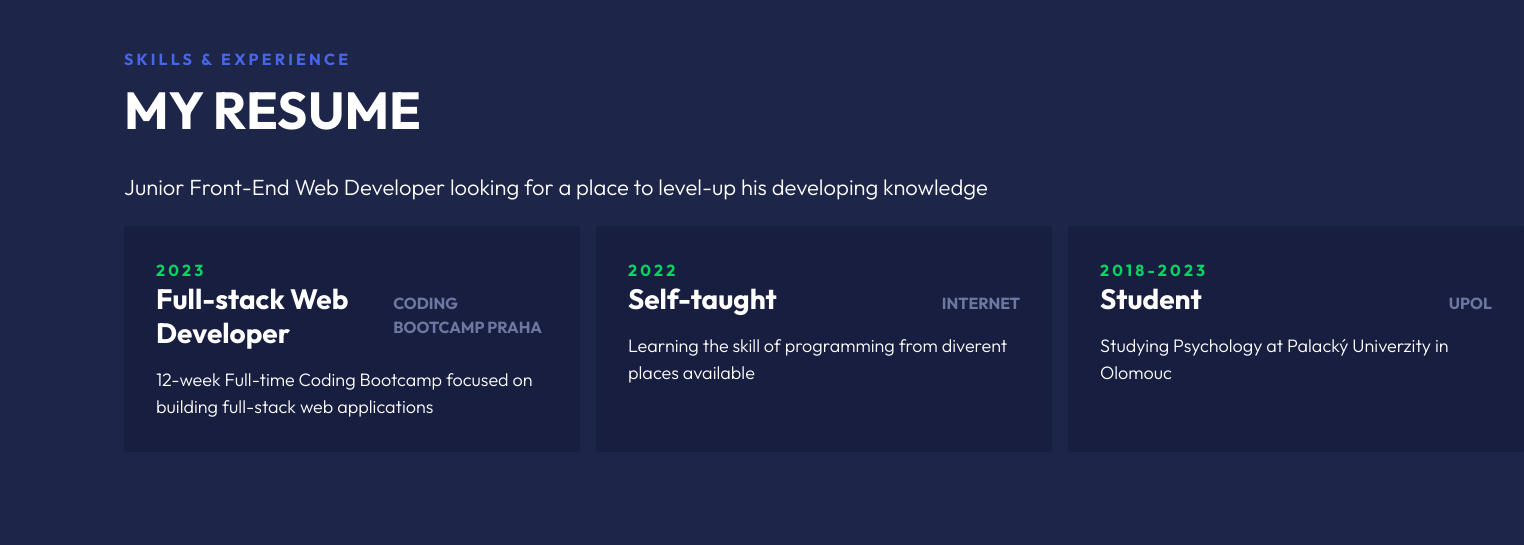
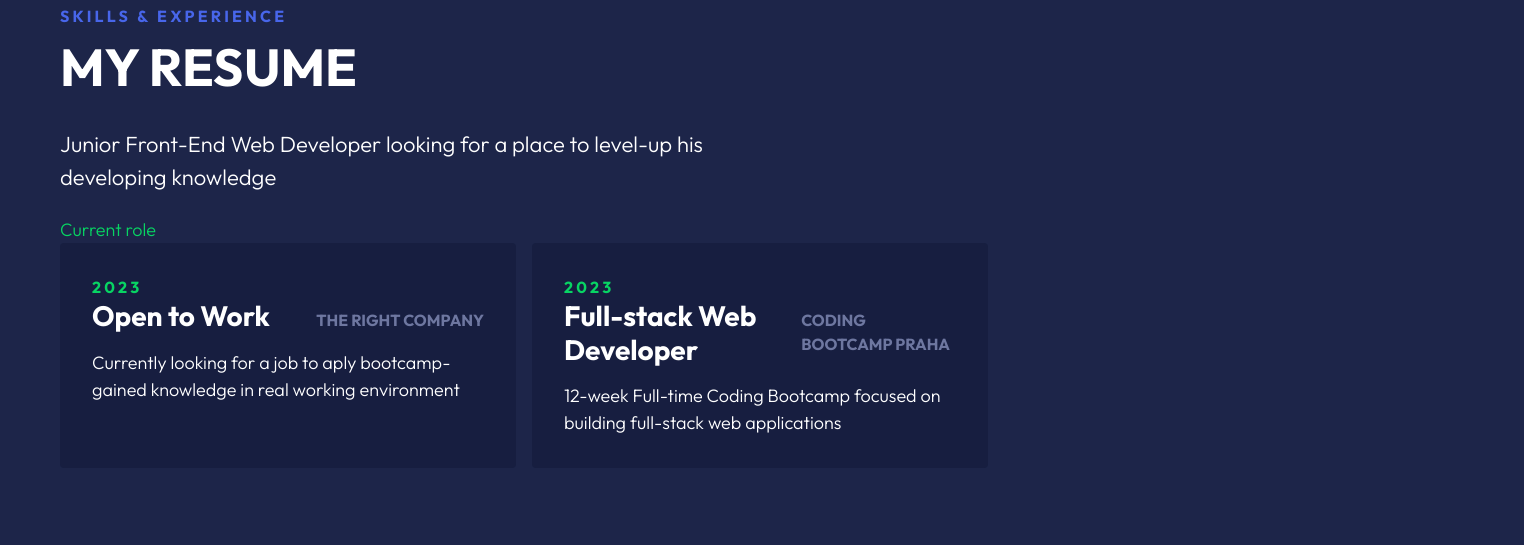
Before and after one commit to tobiaslicek/resume_page, a plain HTML site: page index.html in a window 1280 px wide. Shown: the part 260-805 px from the top of the page, 1524 px wide, since content can reach past the window. Drawn offline with Linux system fonts and the light colour scheme.

Commit message:
set up horizontal scrolling

```diff
--- a/index.html
+++ b/index.html
@@ -23,6 +23,16 @@
           developing knowledge
         </p>
         <div class="job-experience">
+               <div class="job">
+            <p class="year">2023</p>
+            <div class="job-info">
+              <h2 class="role">Open to Work</h2>
+              <span class="company">the right company</span>
+            </div>
+            <p>
+              Currently looking for a job to aply bootcamp-gained knowledge in real working environment
+            </p>
+          </div>
           <div class="job">
             <p class="year">2023</p>
             <div class="job-info">
@@ -51,6 +61,16 @@
               <span class="company">UPOL</span>
             </div>
             <p>Studying Psychology at Palacký Univerzity in Olomouc</p>
+          </div>
+             <div class="job">
+            <p class="year">2021</p>
+            <div class="job-info">
+              <h2 class="role">First Website</h2>
+              <span class="company">Wix.com</span>
+            </div>
+            <p>
+              First contact with developing websites through a drag and drop website builder learning the logic behind creating layouts.
+            </p>
           </div>
         </div>
       </main>
--- a/style.css
+++ b/style.css
@@ -61,7 +61,8 @@ body {
   display: grid;
   grid-template-columns: 17rem 1fr;
   grid-auto-flow: dense;
-  gap: clamp(4rem, 10vw, 10rem);
+  /* gap: clamp(4rem, 10vw, 10rem); */
+  gap: 5vw;
   align-items: center;
   min-height: 100vh;
   min-height: 100dvh;
@@ -69,6 +70,8 @@ body {
 
 main {
   grid-column: 2;
+  width: calc(100vw - 25rem);
+  width: calc(100vw - 17rem - 5vw);
 }
 
 aside {
@@ -93,12 +96,31 @@ aside {
 
 .intro {
     font-size: var(--fs-500);
+    max-width: 45ch;
 }
 
 .job-experience {
   display: grid;
+  justify-content: start;
   gap: 1rem;
   grid-auto-flow: column;
+  overflow-x: auto;
+  position: relative;
+  padding-block: 1.7rem;
+  scrollbar-color: var(--clr-accent-400) var(--clr-primary-800);
+}
+
+.job-experience::-webkit-scrollbar {
+  height: 0.75rem;
+}
+
+.job-experience::-webkit-scrollbar-track {
+  background-color: var(--clr-primary-800);
+}
+
+.job-experience::-webkit-scrollbar-thumb {
+  background-color: var(--clr-accent-400);
+  border-radius: 100vw;
 }
 
 .job {
@@ -110,6 +132,14 @@ aside {
 
 .job * {
   margin: 0;
+}
+
+.job:first-child::before {
+    content: "Current role";
+    position: absolute;
+    color: var(--clr-accent-400);
+    top: 0rem;
+    left: 0;
 }
 
 .year {
@@ -126,19 +156,17 @@ aside {
   margin-bottom: 1rem;
 }
 
-
 .role {
   font-size: var(--fs-600);
   line-height: 1.2;
 }
 
-.company  {
+.company {
   color: var(--clr-primary-200);
   font-size: var(--fs-300);
   font-weight: var(--fw-bold);
   text-transform: uppercase;
 }
-
 
 .icon-list {
   height: 100%;
@@ -160,7 +188,7 @@ aside {
 .icon-list > li::after {
   --_size: 0.68rem;
 
-    content: "";
+  content: '';
   position: absolute;
   top: 3rem;
   left: calc(var(--_size) / -2);
```
Lines whose indentation alone changed are shown as unchanged.
